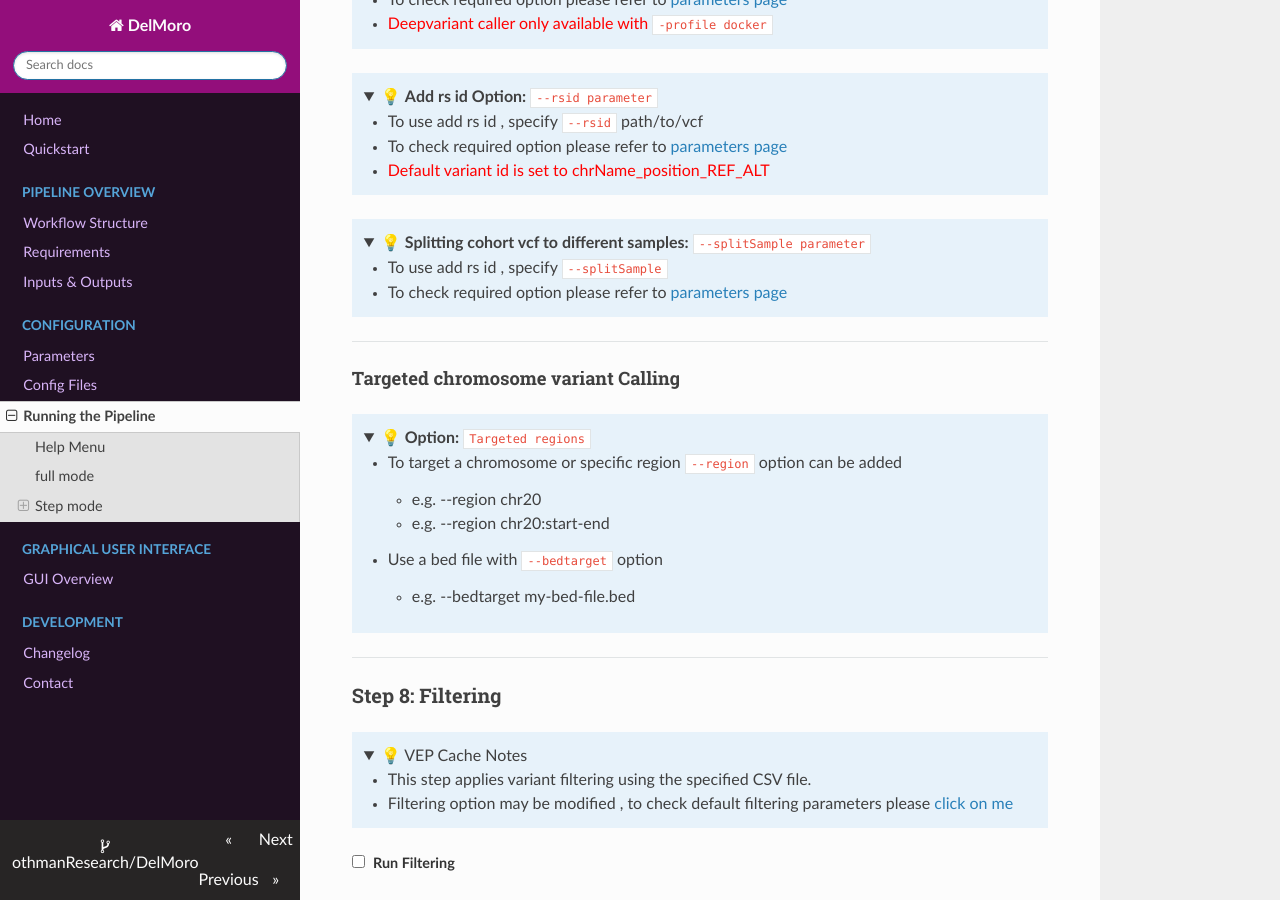
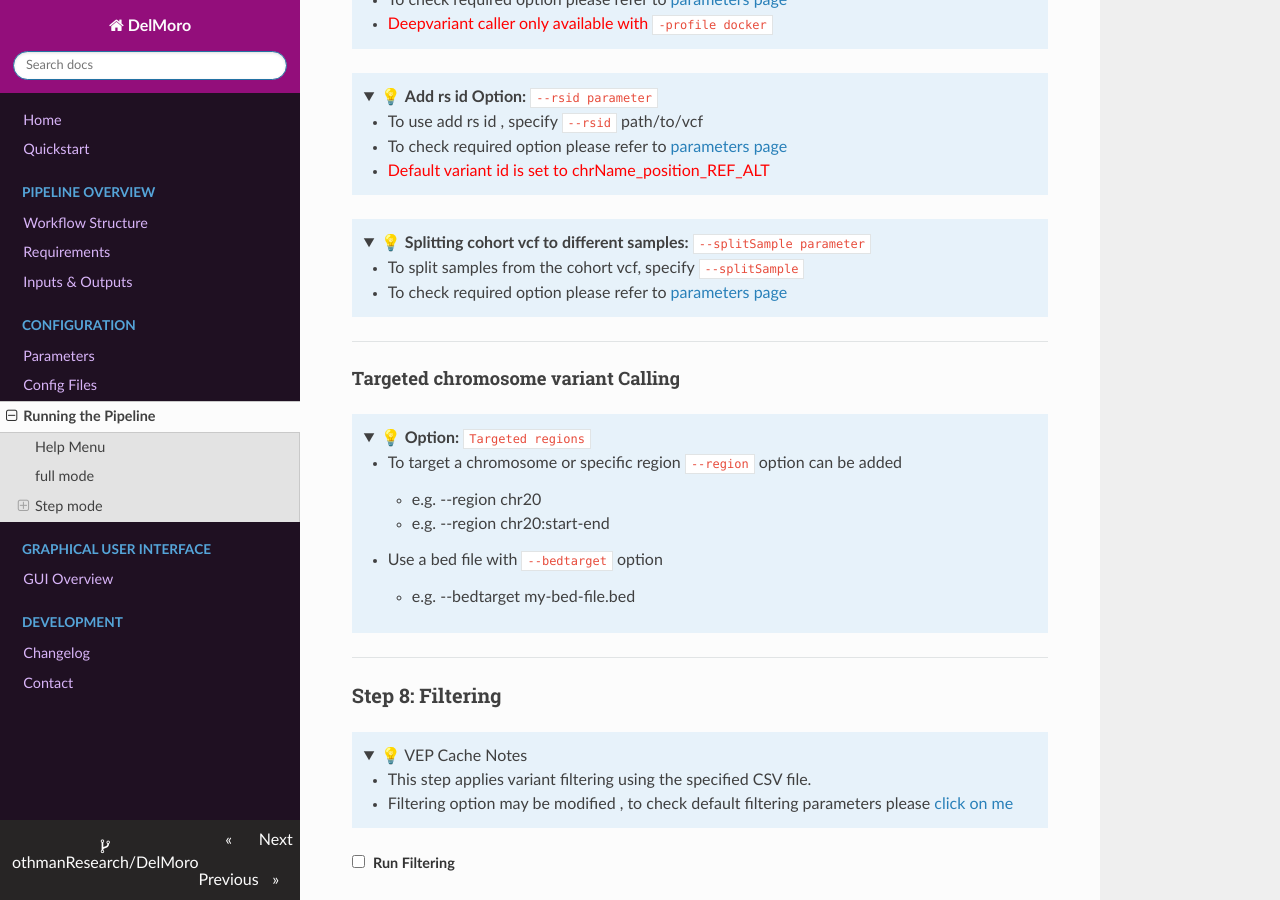
Before and after one commit to othmanResearch/DelMoro, an MkDocs documentation site: the page built from docs/7running.md, in a window 1280 px wide and 900 px high, scrolled down 6922 px. Built offline with MkDocs 1.6.1, drawn with Linux system fonts in a browser that asks for light colours; nearby versions of some CDN libraries.

Commit message:
Update splitSample usage instruction in documentation

```diff
--- a/docs/7running.md
+++ b/docs/7running.md
@@ -496,7 +496,7 @@ You can modify the output behavior using the `--mode` flag:
     - <span style="color:red ;">Default variant id is set to chrName_position_REF_ALT</span>
 
 ???+ note " 💡 **Splitting cohort vcf to different samples:** `--splitSample parameter`"
-    - To use add rs id , specify `--splitSample`
+    - To split samples from the cohort vcf, specify `--splitSample`
     - To check required option please refer to [parameters page](5parameters.md/#variant-calling )
 
 ---
```
